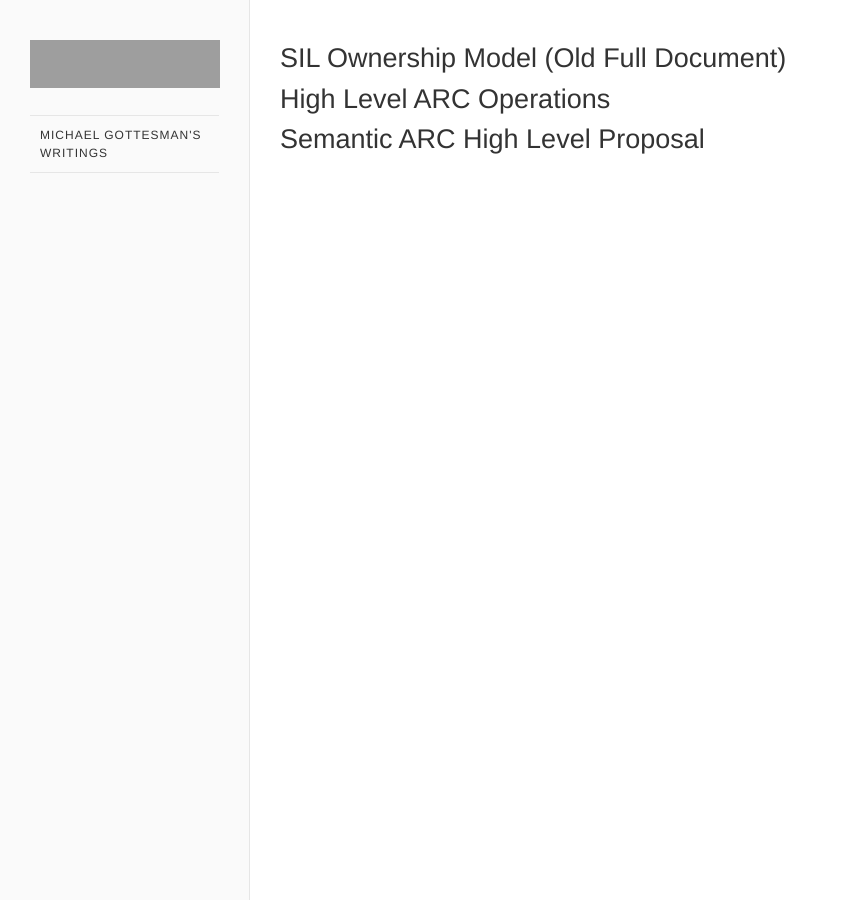
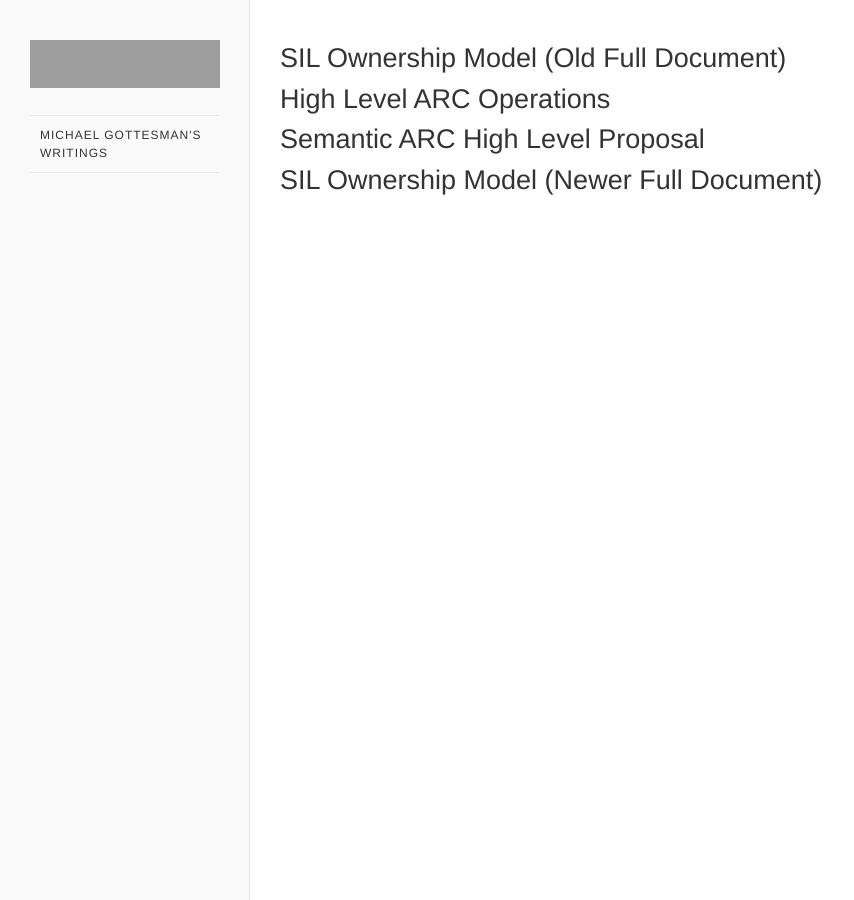
Before and after one commit to gottesmm/gottesmm.github.io, a Jekyll site: the page built from proposals/index.html, in a window 1280 px wide. Shown: the whole page, without its empty margins (0-854 px from the left). Built offline with Jekyll 4.4.1, drawn with Linux system fonts in a browser that asks for light colours; grey boxes are pictures that could not be loaded.

Commit message:
Expose the newer full sil ownership document.

```diff
--- a/proposals/sil-ownership.md
+++ b/proposals/sil-ownership.md
@@ -1,3 +1,8 @@
+---
+layout: proposal
+title: SIL Ownership Model (Newer Full Document)
+categories: proposals
+---
 
 # Preliminary Information
 
```
